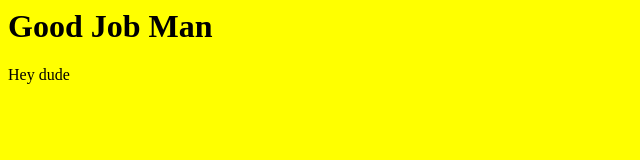
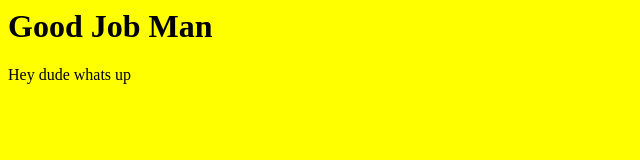
Before and after one commit to dudeable/dude, a plain HTML site: page index.html in a window 1280 px wide. Shown: the full height of the page, 0-640 px from the left. Drawn offline with Linux system fonts and the light colour scheme.

Commit message:
Update index.html

```diff
--- a/index.html
+++ b/index.html
@@ -2,6 +2,6 @@
   <body style="background-color: yellow">
 
 <h1> Good Job Man</h1>
-<p> Hey dude</p>
+<p> Hey dude whats up</p>
   </body>
     </html>
```
